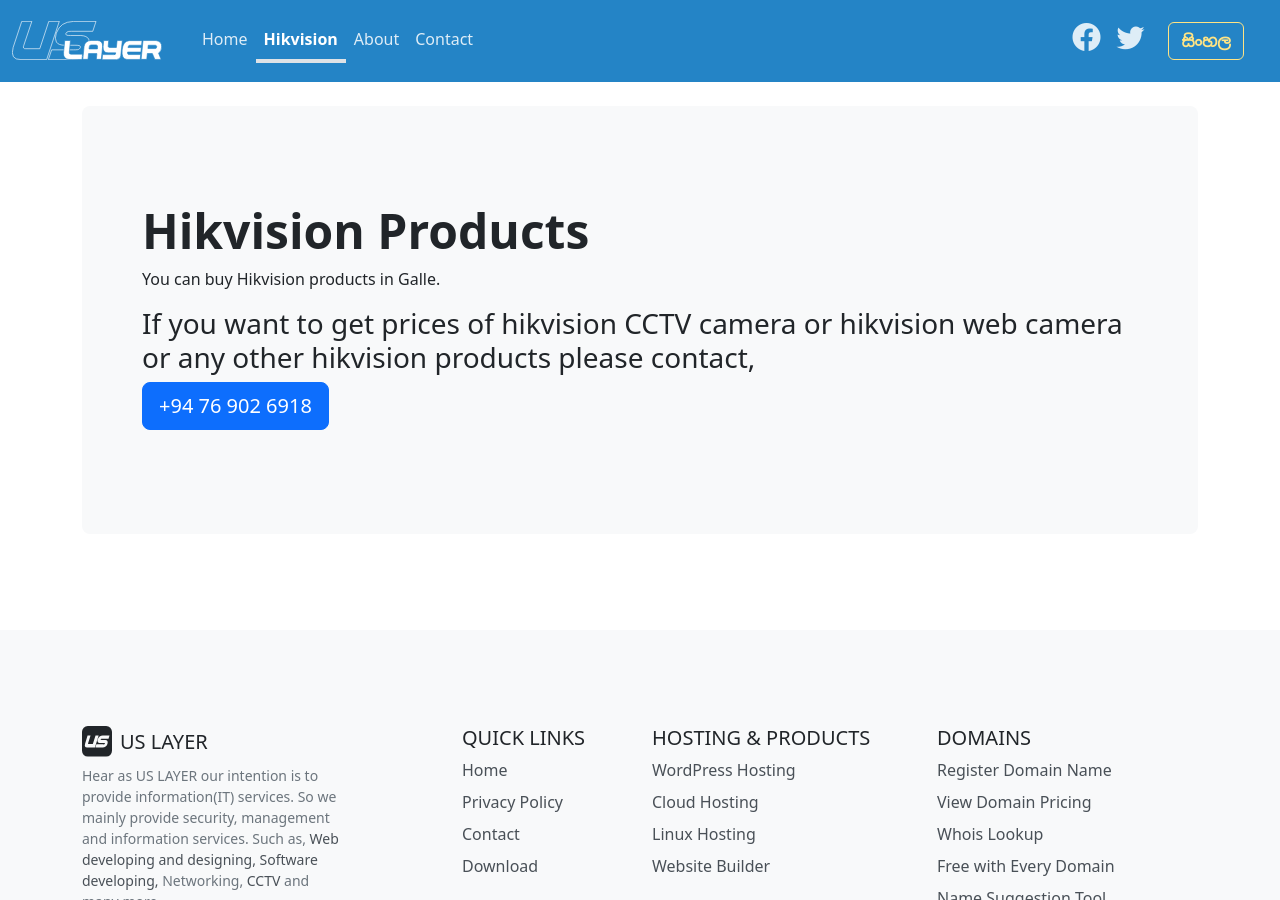
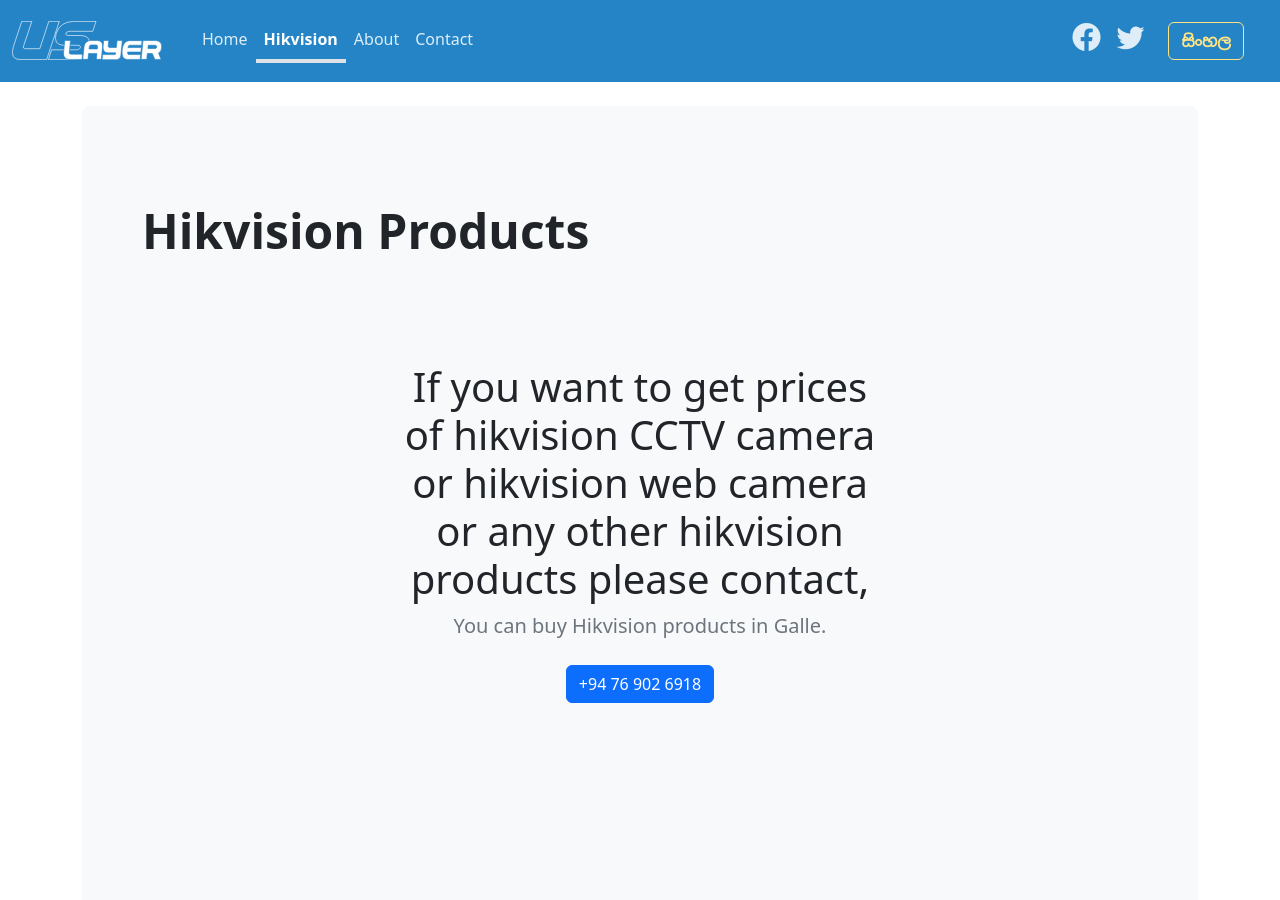
Before and after one commit to uslayer/uslayer.github.io, a Jekyll site: the page built from pages/hikvision-products.md, in a window 1280 px wide and 900 px high. Built offline with Jekyll 4.4.1, drawn with Linux system fonts in a browser that asks for light colours.

Commit message:
Update hikvision-products.md

```diff
--- a/pages/hikvision-products.md
+++ b/pages/hikvision-products.md
@@ -5,8 +5,14 @@
 comments: false
 ---
 
-You can buy Hikvision products in Galle.
-
-### If you want to get prices of hikvision CCTV camera or hikvision web camera or any other hikvision products please contact,
-
-<h3><a type="button" class="btn btn-primary btn-lg btn-block" href="tel:=+94769026918">+94 76 902 6918</a></h3>
+<section class="py-5 text-center container">
+    <div class="row py-lg-5">
+      <div class="col-lg-6 col-md-8 mx-auto">
+        <h1 class="fw-light">If you want to get prices of hikvision CCTV camera or hikvision web camera or any other hikvision products please contact,</h1>
+        <p class="lead text-muted">You can buy Hikvision products in Galle.</p>
+        <p>
+          <a href="tel:=+94769026918" class="btn btn-primary my-2">+94 76 902 6918</a>
+        </p>
+      </div>
+    </div>
+  </section>
```
